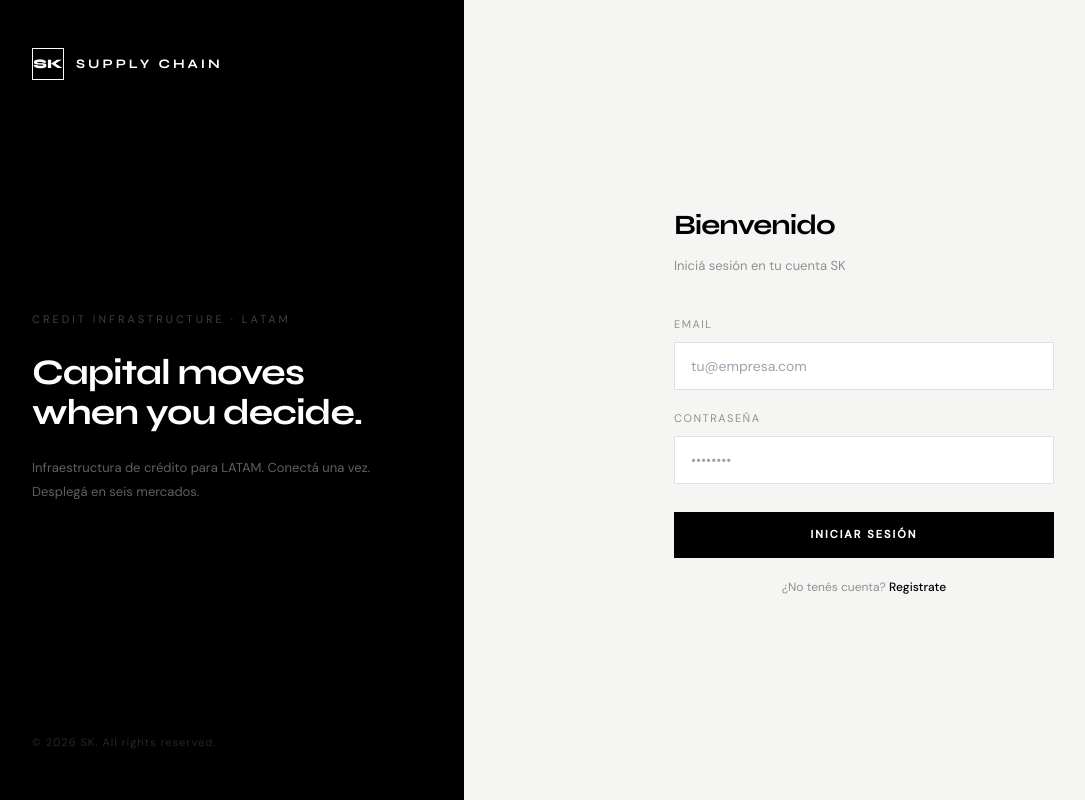
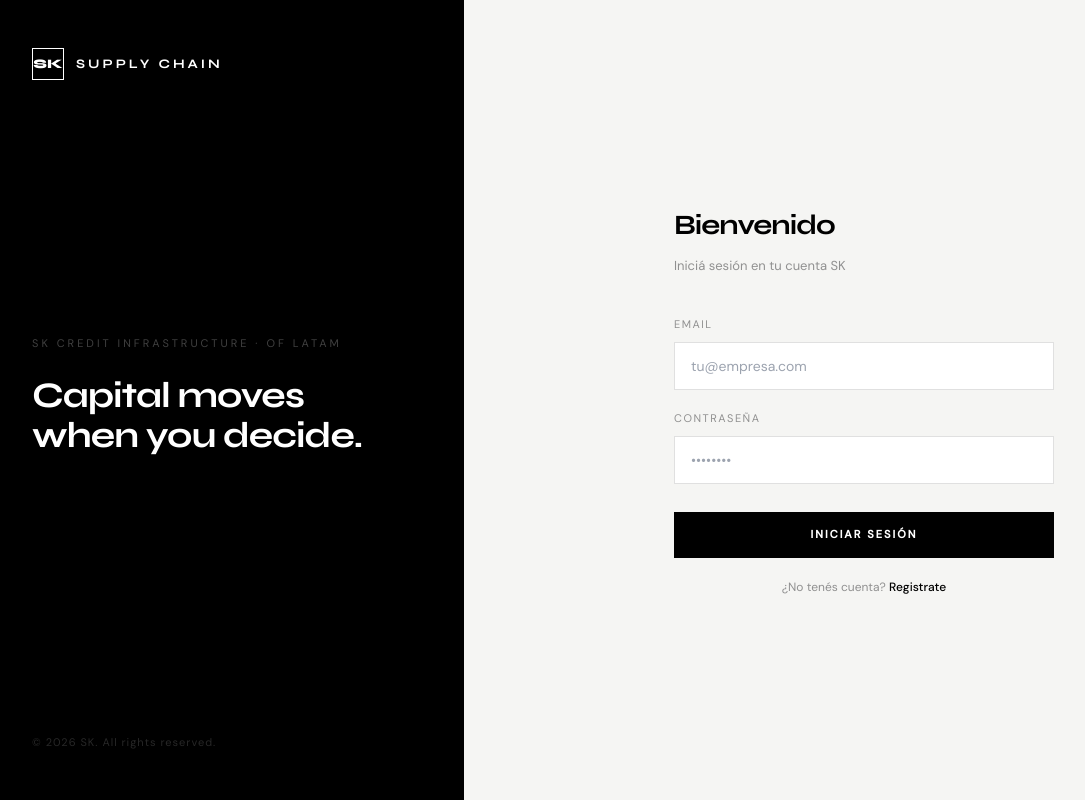
Before and after one commit to Federamzc/scf-latam, a Next.js app: page /login in a window 1280 px wide. Shown: the whole page, without its empty margins (16-1101 px from the left). Built offline with nearby package versions, Linux system fonts and the light colour scheme.

Commit message:
fix: actualizar CTA login

```diff
--- a/app/login/page.tsx
+++ b/app/login/page.tsx
@@ -29,9 +29,9 @@ export default function LoginPage() {
           <span style={{ fontFamily: "'Syne', sans-serif", fontWeight: 700, fontSize: 13, letterSpacing: 3, textTransform: 'uppercase', color: '#fff' }}>Supply Chain</span>
         </div>
         <div>
-          <p style={{ fontSize: 11, letterSpacing: 3, textTransform: 'uppercase', color: '#404040', marginBottom: 24 }}>Credit Infrastructure · LATAM</p>
-          <h2 style={{ fontFamily: "'Syne', sans-serif", fontSize: 36, fontWeight: 700, color: '#fff', letterSpacing: -1, lineHeight: 1.1, marginBottom: 24 }}>Capital moves<br/>when you decide.</h2>
-          <p style={{ fontSize: 13, color: '#606060', lineHeight: 1.8 }}>Infraestructura de crédito para LATAM. Conectá una vez. Desplegá en seis mercados.</p>
+          <p style={{ fontSize: 11, letterSpacing: 3, textTransform: 'uppercase', color: '#404040', marginBottom: 24 }}>SK Credit Infrastructure · of LATAM</p>
+          <h2 style={{ fontFamily: "'Syne', sans-serif", fontSize: 36, fontWeight: 700, color: '#fff', letterSpacing: -1, lineHeight: 1.1, marginBottom: 24 }}>Capital moves when you decide.</h2>
+          <p style={{ fontSize: 13, color: '#606060', lineHeight: 1.8 }}></p>
         </div>
         <div style={{ fontSize: 11, color: '#272727', letterSpacing: 1 }}>© 2026 SK. All rights reserved.</div>
       </div>
```
